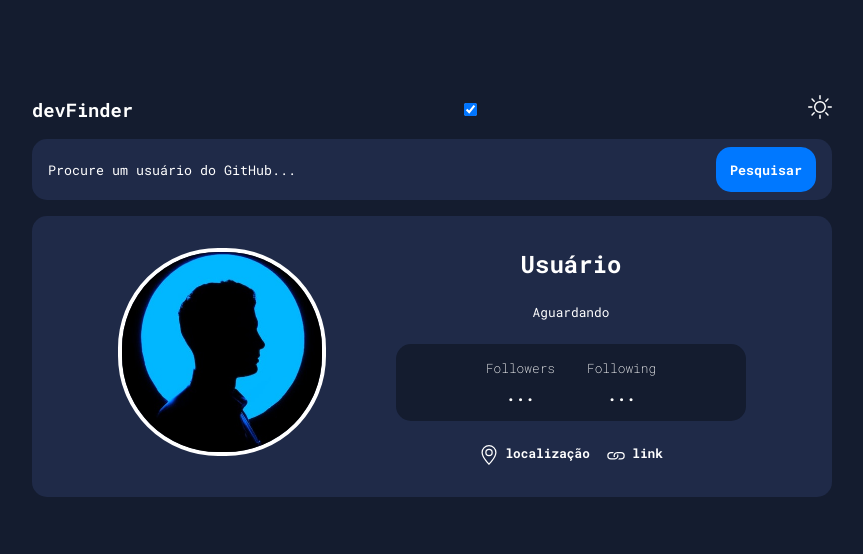
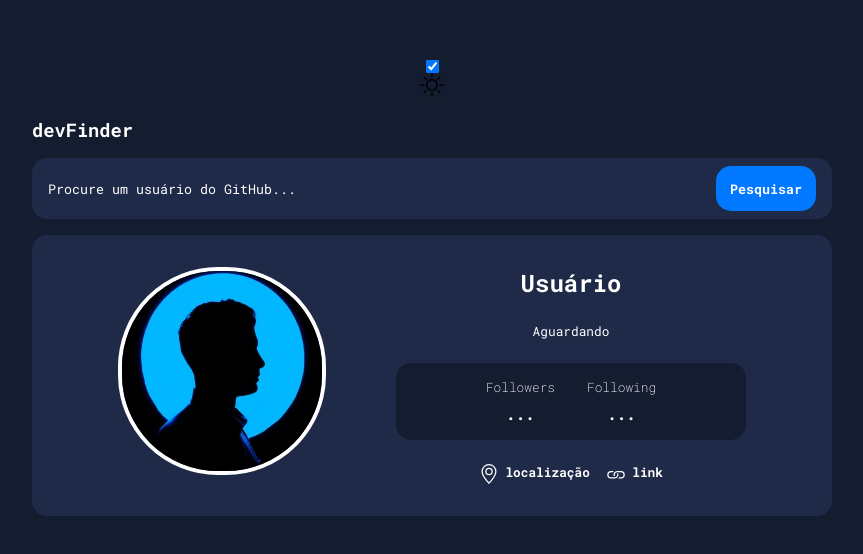
Before and after one commit to evaaldo/BUSCADOR-USUARIOS-GITHUB, a React (Create React App) app: page / in a window 1280 px wide. Shown: the part 112-666 px from the top of the page, without its empty margins (208-1071 px from the left). Built offline with nearby package versions, Linux system fonts and the light colour scheme.

Commit message:
Reposicionando a checkbox

```diff
--- a/src/App.js
+++ b/src/App.js
@@ -1,6 +1,9 @@
 import { createContext, useState } from 'react';
 import './App.css';
 import Container from './Componentes/Container/Container';
+
+import { BsSun } from 'react-icons/bs'
+import { BsMoon } from 'react-icons/bs'
 
 export const ThemeContext = createContext('light')
 
@@ -15,6 +18,11 @@ function App() {
   return (
     <ThemeContext.Provider value={{ theme, toggleTheme }}>
       <div className="App" id={theme}>
+        <input type='checkbox' id='change-theme' onChange={toggleTheme} checked={theme === 'light'}></input>
+        <label for='change-theme'>
+          <BsSun className='sol'/>
+          <BsMoon className='lua'/>
+        </label>
         <div>
           <Container></Container>
         </div>
--- a/src/Componentes/Container/Container.js
+++ b/src/Componentes/Container/Container.js
@@ -1,8 +1,6 @@
 import './ContainerCima.css'
 import './ContainerBaixo.css'
 import { createContext } from 'react';
-import { BsSun } from 'react-icons/bs'
-import { BsMoon } from 'react-icons/bs'
 import { BsGeoAlt } from 'react-icons/bs'
 import { BsLink } from 'react-icons/bs'
 
@@ -50,11 +48,7 @@ function Container() {
                 <div className="containerTopo">
                     <div className='containerTopo__titulo'>
                         <h3>devFinder</h3>
-                        <input type='checkbox' id='change-theme' onChange={toggleTheme} checked={theme === 'light'}></input>
-                        <label for='change-theme'>
-                            <BsSun className='sol'/>
-                            <BsMoon className='lua'/>
-                        </label>
+
                     </div>
                     <div className='containerTopo__input'>
                         <input className='containerTopo__text' type='text' placeholder='Procure um usuário do GitHub...'
```
